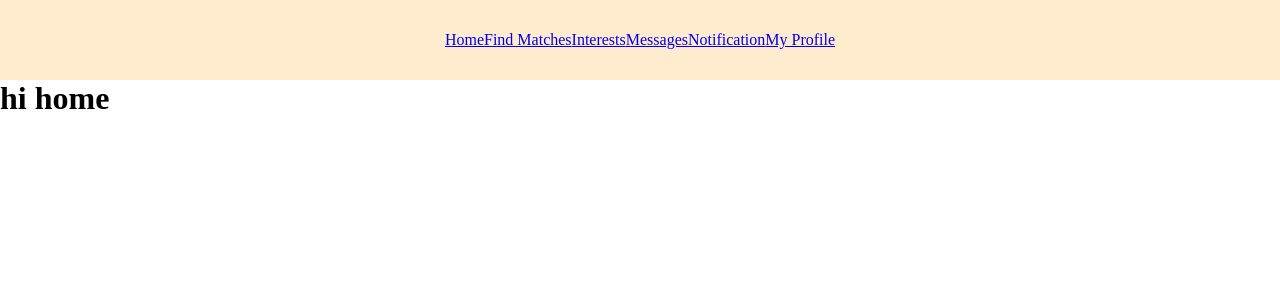
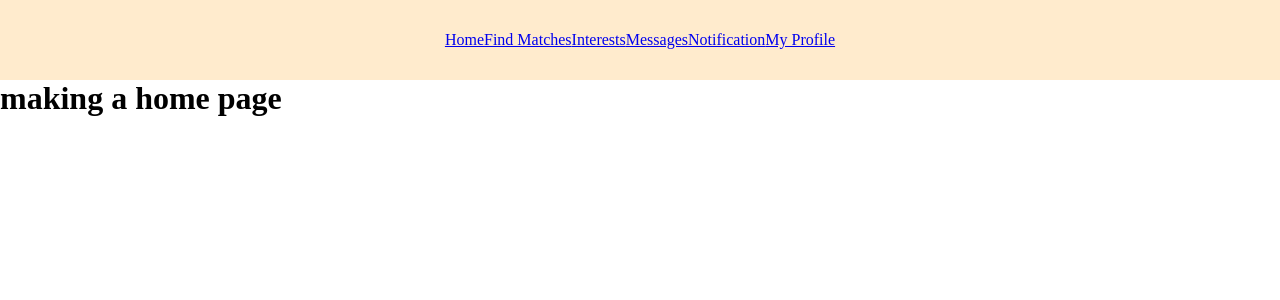
Before and after one commit to rajrai913197-png/humsafar-, a React (Vite) app: page / in a window 1280 px wide. Shown: the top 300 px of the page. Built offline with nearby package versions, Linux system fonts and the light colour scheme.

Commit message:
making a home page

```diff
--- a/src/pages/Home.jsx
+++ b/src/pages/Home.jsx
@@ -1,9 +1,8 @@
-
 
 function Home() {
   return (
     <div>
-      <h1>hi home</h1>
+      <h1>making a home page</h1>
     </div>
   )
 }
```
